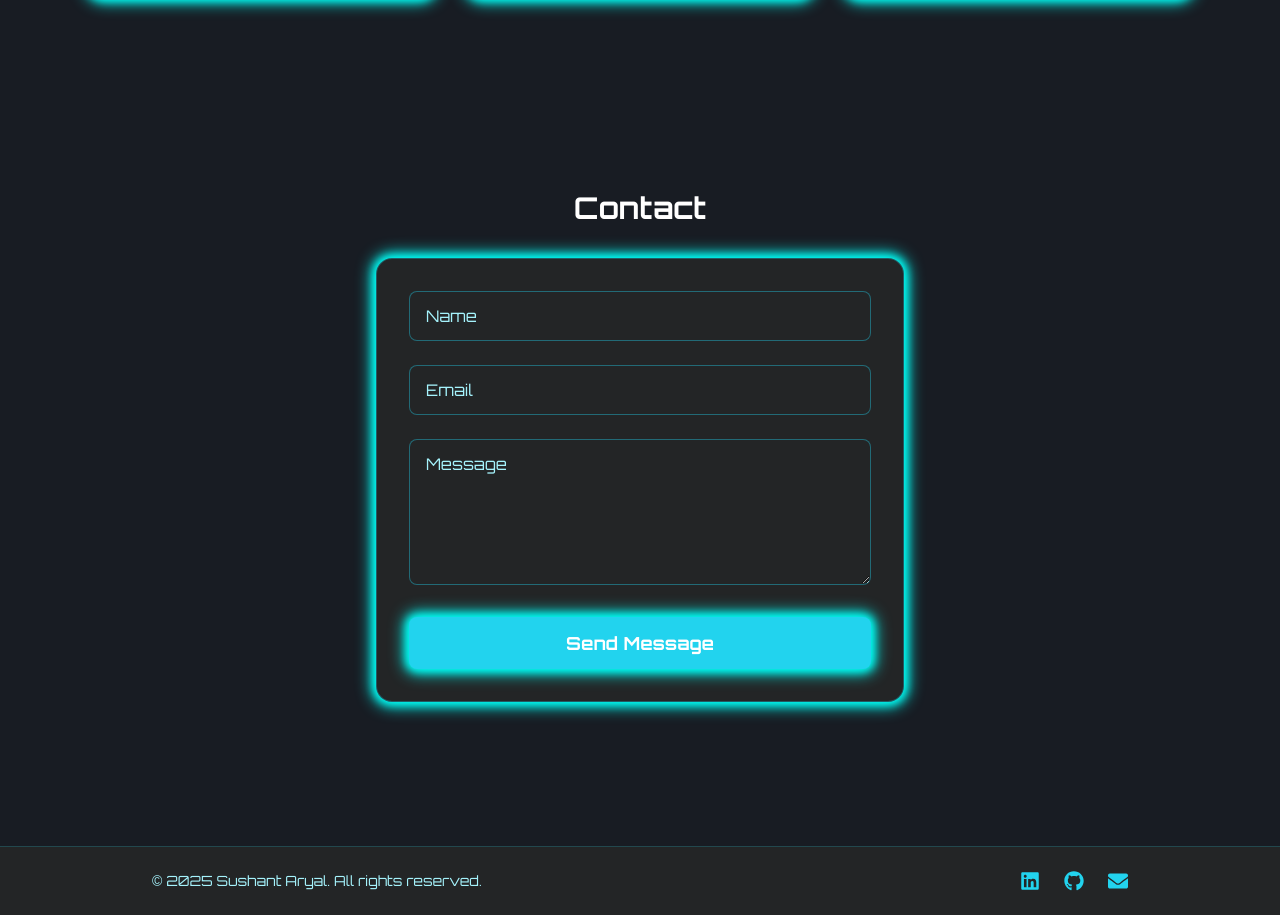
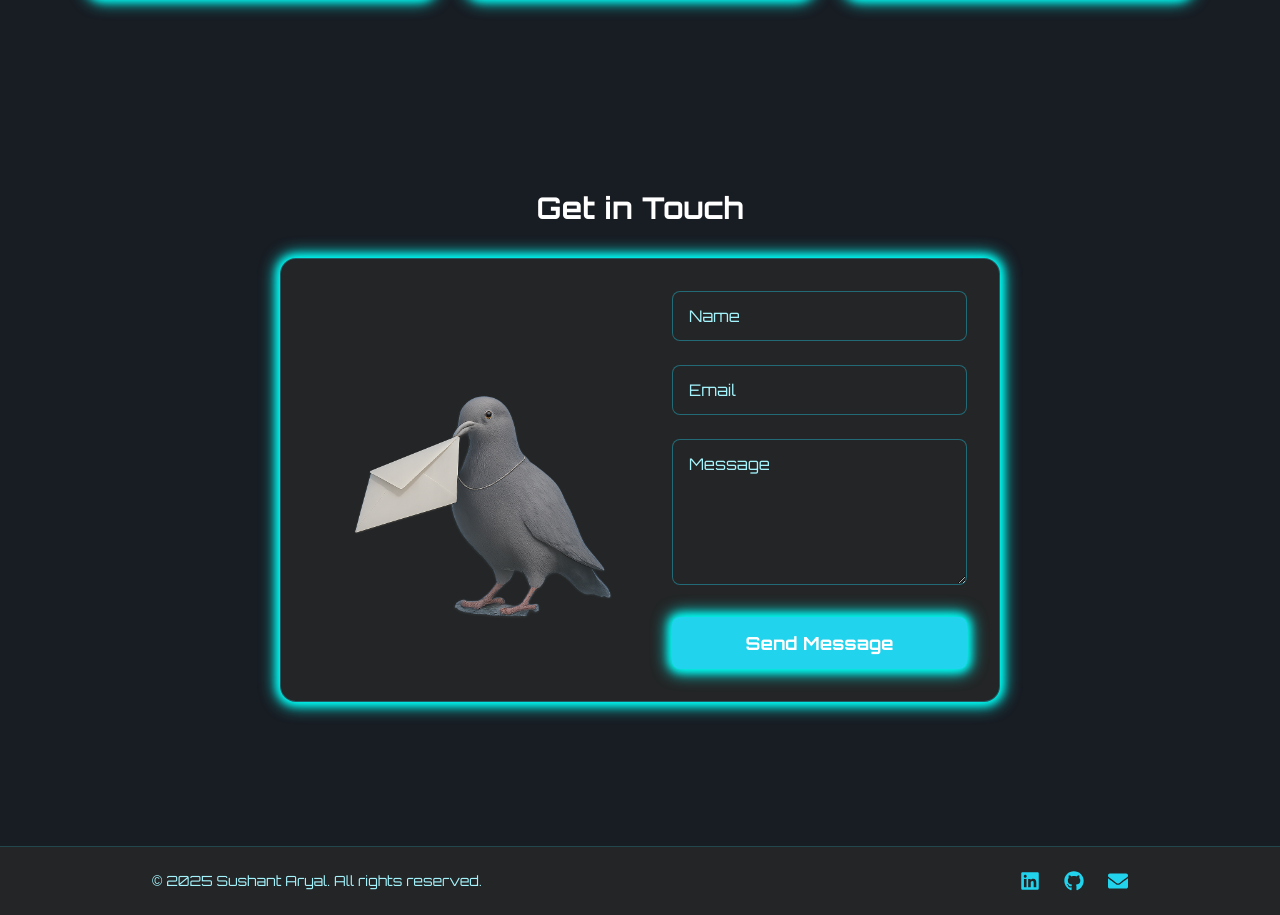
Before and after one commit to aryalsushant/alt-portfolio, a React (Create React App) app: page / in a window 1280 px wide. Shown: the part 2072-2987 px from the top of the page. Built offline with nearby package versions, Linux system fonts and the light colour scheme.

Commit message:
cute pigeon

```diff
--- a/src/components/Contact.js
+++ b/src/components/Contact.js
@@ -4,15 +4,21 @@ import { useForm, ValidationError } from '@formspree/react';
 const Contact = () => {
   const [state, handleSubmit] = useForm('meokndpk');
   return (
-    <section className="max-w-xl mx-auto py-24 px-6" id="contact">
-      <h2 className="text-3xl font-bold text-gray-900 dark:text-white mb-8 drop-shadow-neon text-center">Contact</h2>
+    <section className="max-w-3xl mx-auto py-24 px-6" id="contact">
+      <h2 className="text-3xl font-bold text-gray-900 dark:text-white mb-8 drop-shadow-neon text-center">Get in Touch</h2>
       {state.succeeded ? (
         <div className="bg-white dark:bg-[#232526] rounded-2xl shadow-neon p-8 text-center border border-gray-200 dark:border-cyan-400/30">
           <p className="text-xl font-semibold text-cyan-600 dark:text-cyan-300 mb-2">Thank you!</p>
           <p className="text-gray-700 dark:text-cyan-100">Your message has been sent. I will get back to you soon.</p>
         </div>
       ) : (
-        <form onSubmit={handleSubmit} className="bg-white dark:bg-[#232526] rounded-2xl shadow-neon p-8 flex flex-col gap-6 border border-gray-200 dark:border-cyan-400/30">
+        <div className="bg-white dark:bg-[#232526] rounded-2xl shadow-neon border border-gray-200 dark:border-cyan-400/30 p-0 overflow-hidden flex flex-col md:flex-row">
+          {/* Left: Pigeon image */}
+          <div className="md:w-1/2 w-full flex items-center justify-center bg-transparent p-8 md:p-0">
+            <img src="/pigeon1.png" alt="Pigeon" className="w-full h-auto max-h-80 object-contain" />
+          </div>
+          {/* Right: Form */}
+          <form onSubmit={handleSubmit} className="md:w-1/2 w-full flex flex-col gap-6 p-8">
             <input
               type="text"
               name="name"
@@ -45,6 +51,7 @@ const Contact = () => {
               {state.submitting ? 'Sending...' : 'Send Message'}
             </button>
           </form>
+        </div>
       )}
     </section>
   );
```
Also changed, not shown: public/pigeon.png (added), public/pigeon1.png (added). Lines whose indentation alone changed are shown as unchanged.
